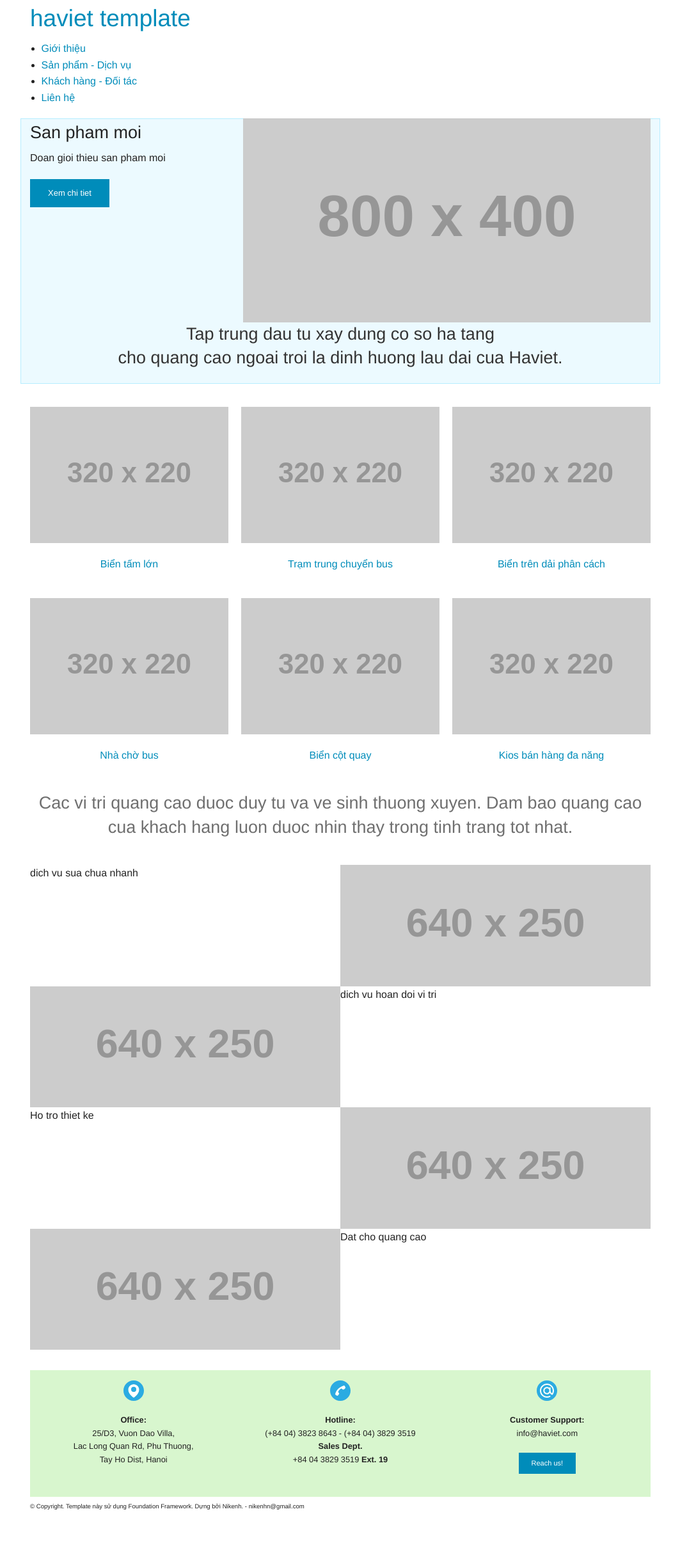
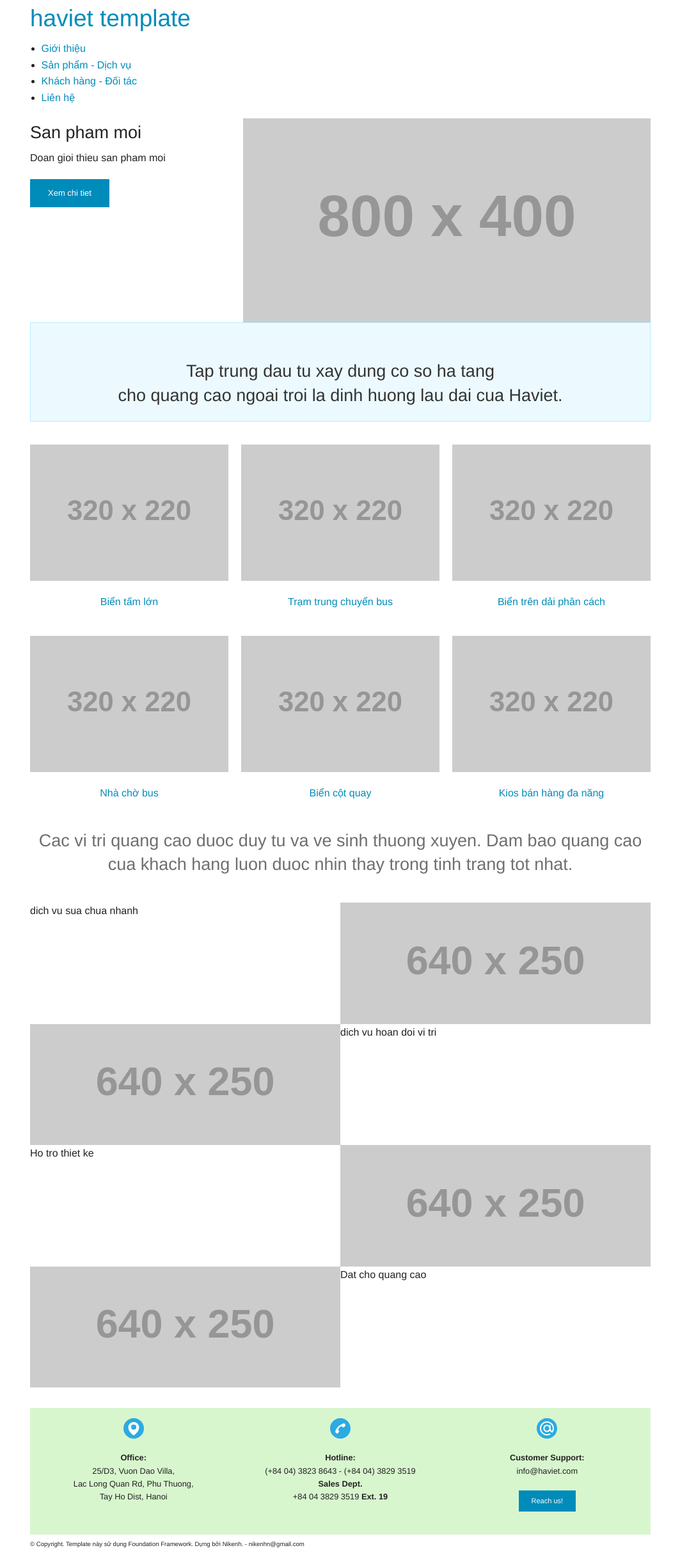
Before and after one commit to haviet/static-on-foundation, a Jekyll site: the page built from sdk-sanpham-dichvu.html, in a window 1280 px wide. Shown: the whole page at 64% size, without its empty margins (108-1171 px from the left). Built offline with Jekyll 4.4.1, drawn with Linux system fonts in a browser that asks for light colours; before the commit the page ends 2386 px from its top, so only the background shows below that.

Commit message:
Update sdk-sanpham-dichvu.html

```diff
--- a/sdk-sanpham-dichvu.html
+++ b/sdk-sanpham-dichvu.html
@@ -14,8 +14,10 @@ layout: default
 		<img src="http://placehold.it/800x400" />
 	</div>
 
-	<div class="panel callout">
+	<div class="columns">
+		<div class="panel callout">
 		<h3 class="subheader text-centered"><br>Tap trung dau tu xay dung co so ha tang<br>cho quang cao ngoai troi la dinh huong lau dai cua Haviet.</h3>
+		</div>
 	</div>
 
 	<div class="columns">
```
